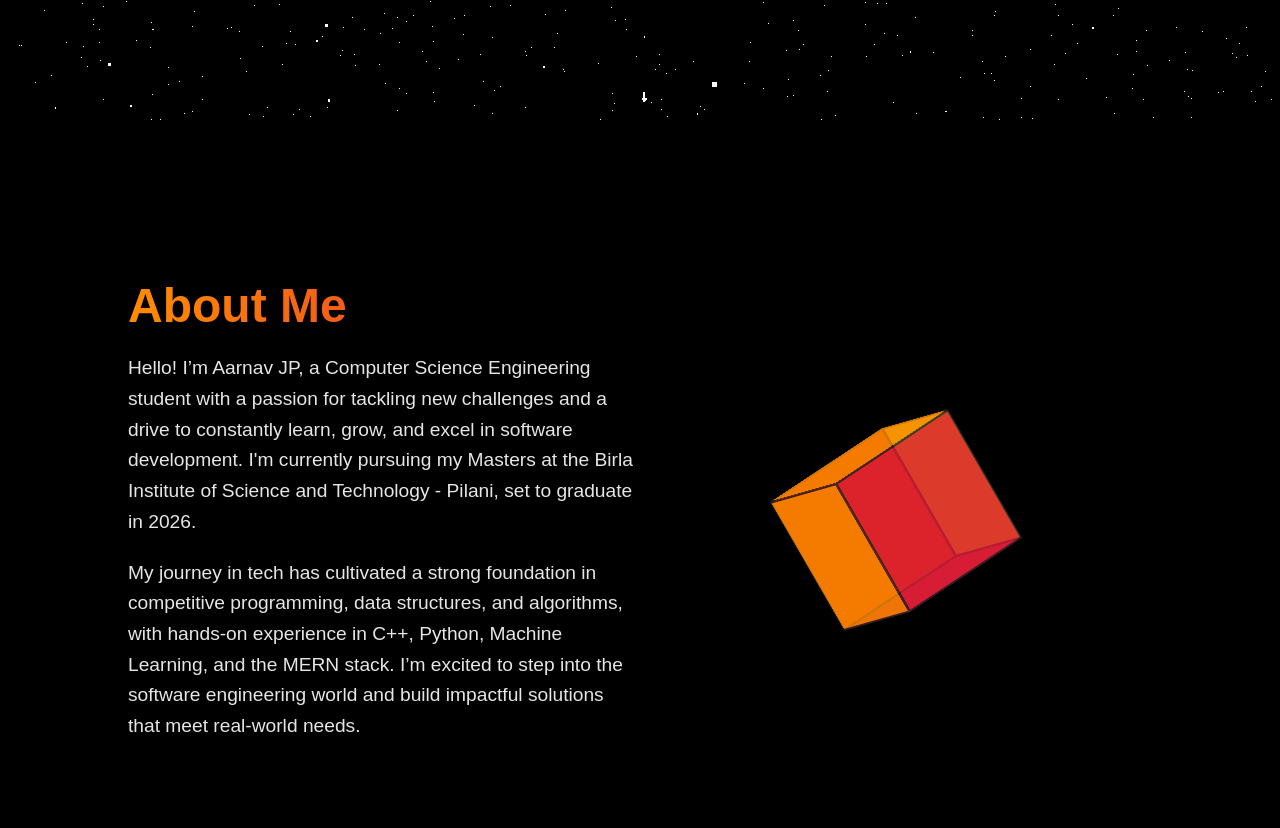
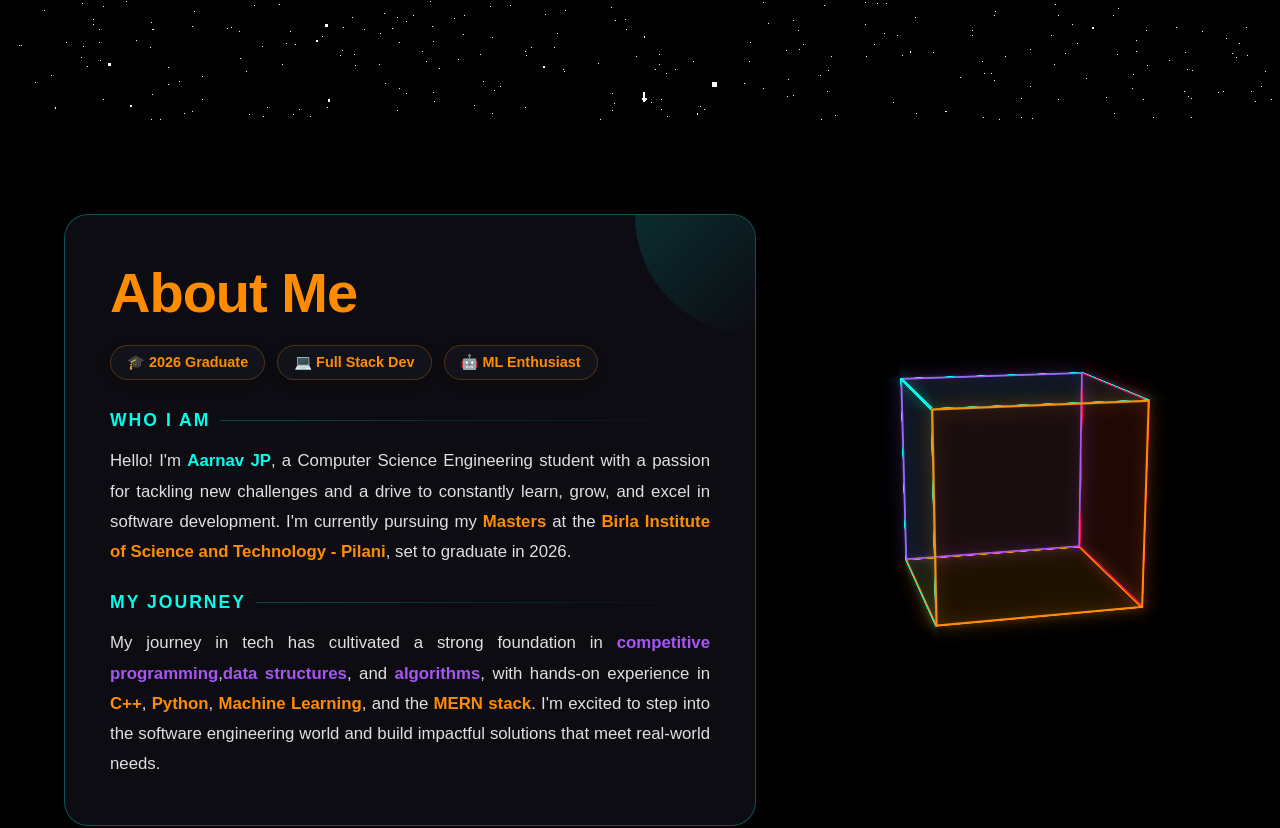
Before and after one commit to Aarnav-JP/Portfolio, a React (Create React App) app: page / in a window 1280 px wide. Shown: the part 680-1508 px from the top of the page. Built offline with nearby package versions, Linux system fonts and the light colour scheme.

Commit message:
feat: redesign About Me with split-panel layout, neon cube animation, and parallax effect

```diff
--- a/src/pages/About.js
+++ b/src/pages/About.js
@@ -1,172 +1,252 @@
 // src/pages/About.js
-import React from 'react';
+import React, { useRef } from 'react';
 import styled, { keyframes } from 'styled-components';
+import { motion, useScroll, useTransform } from "framer-motion";
 
-
-import { motion } from "framer-motion";
-
-// Reuse the background style from the Home page
 const AboutSection = styled(motion.section)`
   display: flex;
   align-items: center;
-  justify-content: space-between;
-  height: 100vh;
+  justify-content: center;
+  min-height: 100vh;
   color: #ffffff;
-  padding: 0 10%;
+  padding: 80px 5%;
   position: relative;
   overflow: hidden;
+
   @media (max-width: 900px) {
-    height: auto;
-    padding: 80px 6% 40px;
-    flex-direction: column;
-    gap: 24px;
-    text-align: center;
+    padding: 80px 4% 40px;
+    min-height: auto;
   }
 `;
 
-// Fade-in animation for content
-const fadeIn = keyframes`
-  from {
-    opacity: 0;
-    transform: translateY(20px);
-  }
-  to {
-    opacity: 1;
-    transform: translateY(0);
+const ContentWrapper = styled.div`
+  display: flex;
+  gap: 60px;
+  max-width: 1400px;
+  width: 100%;
+  align-items: center;
+
+  @media (max-width: 900px) {
+    flex-direction: column;
+    gap: 50px;
   }
 `;
 
-// Text container for the paragraph
-const TextContainer = styled.div`
-  flex: 1;
-  animation: ${fadeIn} 1s ease-out forwards;
-  max-width: 600px;
-  z-index: 1;
+const TextPanel = styled.div`
+  flex: 1.2;
+  position: relative;
+  background: rgba(20, 20, 30, 0.6);
+  backdrop-filter: blur(16px);
+  -webkit-backdrop-filter: blur(16px);
+  border: 1px solid rgba(0, 255, 234, 0.3);
+  border-radius: 24px;
+  padding: 45px;
+  box-shadow: 0 8px 32px rgba(0, 0, 0, 0.3);
+  overflow: hidden;
+
+  /* Decorative corner accent */
+  &::before {
+    content: '';
+    position: absolute;
+    top: 0;
+    right: 0;
+    width: 120px;
+    height: 120px;
+    background: linear-gradient(135deg, #00ffea22, transparent);
+    border-radius: 0 24px 0 100%;
+  }
+
   @media (max-width: 900px) {
-    max-width: 100%;
+    padding: 30px 20px;
   }
 `;
 
-// Title for the About section
 const Title = styled.h1`
-  font-size: 3rem;
-  margin: 0;
-  background: linear-gradient(to right, #ff8c00, #e01e37);
-  -webkit-background-clip: text;
-  -webkit-text-fill-color: transparent;
+  font-size: 3.5rem;
+  margin: 0 0 20px 0;
+  color: #ff8c00;
+  font-weight: 700;
+  letter-spacing: -1px;
+
   @media (max-width: 900px) {
-    font-size: 2.2rem;
+    font-size: 2.5rem;
   }
 `;
 
-// Paragraph text style
-const Paragraph = styled.p`
-  font-size: 1.2rem;
-  margin: 20px 0;
-  opacity: 0.9;
-  line-height: 1.6;
+const BadgeRow = styled.div`
+  display: flex;
+  flex-wrap: wrap;
+  gap: 12px;
+  margin-bottom: 30px;
 `;
 
-// Cube animation (Rotating Cube)
-const rotateCube = keyframes`
-  0% {
-    transform: rotateX(0deg) rotateY(0deg) rotateZ(0deg);
-  }
-  100% {
-    transform: rotateX(360deg) rotateY(360deg) rotateZ(360deg);
+const StatBadge = styled.span`
+  background: rgba(20, 20, 30, 0.8);
+  border: 1px solid ${props => props.$color || '#ff8c00'}40;
+  padding: 8px 16px;
+  border-radius: 20px;
+  font-size: 0.9rem;
+  color: ${props => props.$color || '#ff8c00'};
+  font-weight: 600;
+  display: flex;
+  align-items: center;
+  gap: 8px;
+  box-shadow: 0 4px 12px rgba(0, 0, 0, 0.2);
+`;
+
+const SectionHeader = styled.h3`
+  font-size: 1.1rem;
+  color: #00ffea;
+  text-transform: uppercase;
+  letter-spacing: 2px;
+  margin: 25px 0 15px 0;
+  font-weight: 700;
+  display: flex;
+  align-items: center;
+  gap: 10px;
+
+  &::after {
+    content: '';
+    height: 1px;
+    background: linear-gradient(90deg, #00ffea40, transparent);
+    flex: 1;
   }
 `;
 
-// Cube container
-const CubeContainer = styled.div`
-  flex: 1;
+const Paragraph = styled.p`
+  font-size: 1.05rem;
+  color: #e0e0e0;
+  line-height: 1.8;
+  margin: 0;
+  text-align: justify;
+  font-weight: 300;
+`;
+
+const HighlightedText = styled.span`
+  color: ${props => props.$color || '#ff8c00'};
+  font-weight: 600;
+`;
+
+const AnimationPanel = styled(motion.div)`
+  flex: 0.8;
   display: flex;
   justify-content: center;
   align-items: center;
-  z-index: 1;
+  height: 400px;
+  perspective: 1000px;
+
   @media (max-width: 900px) {
+    height: 300px;
     width: 100%;
-    margin-top: 16px; /* Add breathing room from text above */
-    margin-bottom: 16px; /* Avoid overlap with following content */
   }
 `;
 
-// Cube styles and animation
-const Cube = styled.div`
+// Neon Cube Animation
+const rotateCube = keyframes`
+  0% { transform: rotateX(0deg) rotateY(0deg); }
+  100% { transform: rotateX(360deg) rotateY(360deg); }
+`;
+
+const CubeWrapper = styled.div`
   position: relative;
+  width: 200px;
+  height: 200px;
+  transform-style: preserve-3d;
+  animation: ${rotateCube} 15s infinite linear;
+
+  @media (max-width: 900px) {
     width: 150px;
     height: 150px;
-  transform-style: preserve-3d;
-  transform: rotateX(45deg) rotateY(45deg);
-  animation: ${rotateCube} 8s infinite linear;
-  @media (max-width: 900px) {
-    width: 120px;
-    height: 120px;
   }
 `;
 
 const CubeFace = styled.div`
   position: absolute;
-  width: 150px;
-  height: 150px;
-  background: ${({ color }) => color};
-  border: 2px solid #1b1c20;
-  opacity: 0.8;
+  width: 100%;
+  height: 100%;
+  border: 2px solid ${props => props.$color};
+  background: ${props => props.$color}10;
+  box-shadow: 0 0 20px ${props => props.$color}40, inset 0 0 20px ${props => props.$color}20;
+  display: flex;
+  align-items: center;
+  justify-content: center;
+  font-size: 2rem;
+  backface-visibility: visible;
 
+  /* Positioning faces */
+  &:nth-child(1) { transform: rotateY(0deg) translateZ(100px); }
+  &:nth-child(2) { transform: rotateY(90deg) translateZ(100px); }
+  &:nth-child(3) { transform: rotateY(180deg) translateZ(100px); }
+  &:nth-child(4) { transform: rotateY(-90deg) translateZ(100px); }
+  &:nth-child(5) { transform: rotateX(90deg) translateZ(100px); }
+  &:nth-child(6) { transform: rotateX(-90deg) translateZ(100px); }
+
+  @media (max-width: 900px) {
     &:nth-child(1) { transform: rotateY(0deg) translateZ(75px); }
     &:nth-child(2) { transform: rotateY(90deg) translateZ(75px); }
     &:nth-child(3) { transform: rotateY(180deg) translateZ(75px); }
     &:nth-child(4) { transform: rotateY(-90deg) translateZ(75px); }
     &:nth-child(5) { transform: rotateX(90deg) translateZ(75px); }
     &:nth-child(6) { transform: rotateX(-90deg) translateZ(75px); }
-  @media (max-width: 900px) {
-    width: 120px;
-    height: 120px;
-    &:nth-child(1) { transform: rotateY(0deg) translateZ(60px); }
-    &:nth-child(2) { transform: rotateY(90deg) translateZ(60px); }
-    &:nth-child(3) { transform: rotateY(180deg) translateZ(60px); }
-    &:nth-child(4) { transform: rotateY(-90deg) translateZ(60px); }
-    &:nth-child(5) { transform: rotateX(90deg) translateZ(60px); }
-    &:nth-child(6) { transform: rotateX(-90deg) translateZ(60px); }
   }
 `;
 
+const About = () => {
+  const ref = useRef(null);
+  const { scrollYProgress } = useScroll({
+    target: ref,
+    offset: ["start end", "end start"]
+  });
 
+  const y = useTransform(scrollYProgress, [0, 1], [50, -50]);
 
-const About = () => {
   return (
     <AboutSection
       id="about"
-      initial={{ opacity: 0, scale: 0.9 }}
-      whileInView={{ opacity: 1, scale: 1 }}
+      ref={ref}
+      initial={{ opacity: 0 }}
+      whileInView={{ opacity: 1 }}
       viewport={{ once: true }}
       transition={{ duration: 0.8 }}
     >
-      <TextContainer>
+      <ContentWrapper>
+        <TextPanel>
           <Title>About Me</Title>
+          <BadgeRow>
+            <StatBadge $color="#ff8c00">🎓 2026 Graduate</StatBadge>
+            <StatBadge $color="#ff8c00">💻 Full Stack Dev</StatBadge>
+            <StatBadge $color="#ff8c00">🤖 ML Enthusiast</StatBadge>
+          </BadgeRow>
+
+          <SectionHeader>WHO I AM</SectionHeader>
           <Paragraph>
-          Hello! I’m Aarnav JP, a Computer Science Engineering student with a passion for tackling new
-          challenges and a drive to constantly learn, grow, and excel in software development. I'm currently
-          pursuing my Masters at the Birla Institute of Science and Technology - Pilani, set to graduate in 2026.
+            Hello! I'm <HighlightedText $color="#00ffea">Aarnav JP</HighlightedText>, a Computer Science Engineering student with a passion for
+            tackling new challenges and a drive to constantly learn, grow, and excel in software
+            development. I'm currently pursuing my <HighlightedText>Masters</HighlightedText> at the <HighlightedText>Birla Institute of Science and
+              Technology - Pilani</HighlightedText>, set to graduate in 2026.
           </Paragraph>
+
+          <SectionHeader>MY JOURNEY</SectionHeader>
           <Paragraph>
-          My journey in tech has cultivated a strong foundation in competitive programming, data structures, and algorithms,
-          with hands-on experience in C++, Python, Machine Learning, and the MERN stack. I’m excited to step into
-          the software engineering world and build impactful solutions that meet real-world needs.
+            My journey in tech has cultivated a strong foundation in <HighlightedText $color="#a855f7">competitive programming</HighlightedText>,
+            <HighlightedText $color="#a855f7">data structures</HighlightedText>, and <HighlightedText $color="#a855f7">algorithms</HighlightedText>, with hands-on experience in <HighlightedText>C++</HighlightedText>, <HighlightedText>Python</HighlightedText>, <HighlightedText>Machine
+              Learning</HighlightedText>, and the <HighlightedText>MERN stack</HighlightedText>. I'm excited to step into the software engineering world
+            and build impactful solutions that meet real-world needs.
           </Paragraph>
-      </TextContainer>
+        </TextPanel>
 
-      <CubeContainer>
-        <Cube>
-          <CubeFace color="#ff8c00" />
-          <CubeFace color="#e01e37" />
-          <CubeFace color="#ffd700" />
-          <CubeFace color="#ff4500" />
-          <CubeFace color="#ff8c00" />
-          <CubeFace color="#e01e37" />
-        </Cube>
-      </CubeContainer>
-    </AboutSection >
+        <AnimationPanel style={{ y }}>
+          <CubeWrapper>
+            <CubeFace $color="#ff8c00" />
+            <CubeFace $color="#00ffea" />
+            <CubeFace $color="#a855f7" />
+            <CubeFace $color="#ff0055" />
+            <CubeFace $color="#ff8c00" />
+            <CubeFace $color="#00ffea" />
+          </CubeWrapper>
+        </AnimationPanel>
+      </ContentWrapper>
+    </AboutSection>
   );
 };
 
```
Also changed, not shown: 1 other file (tests, documents, lock files or other folders). Lines whose indentation alone changed are shown as unchanged.
